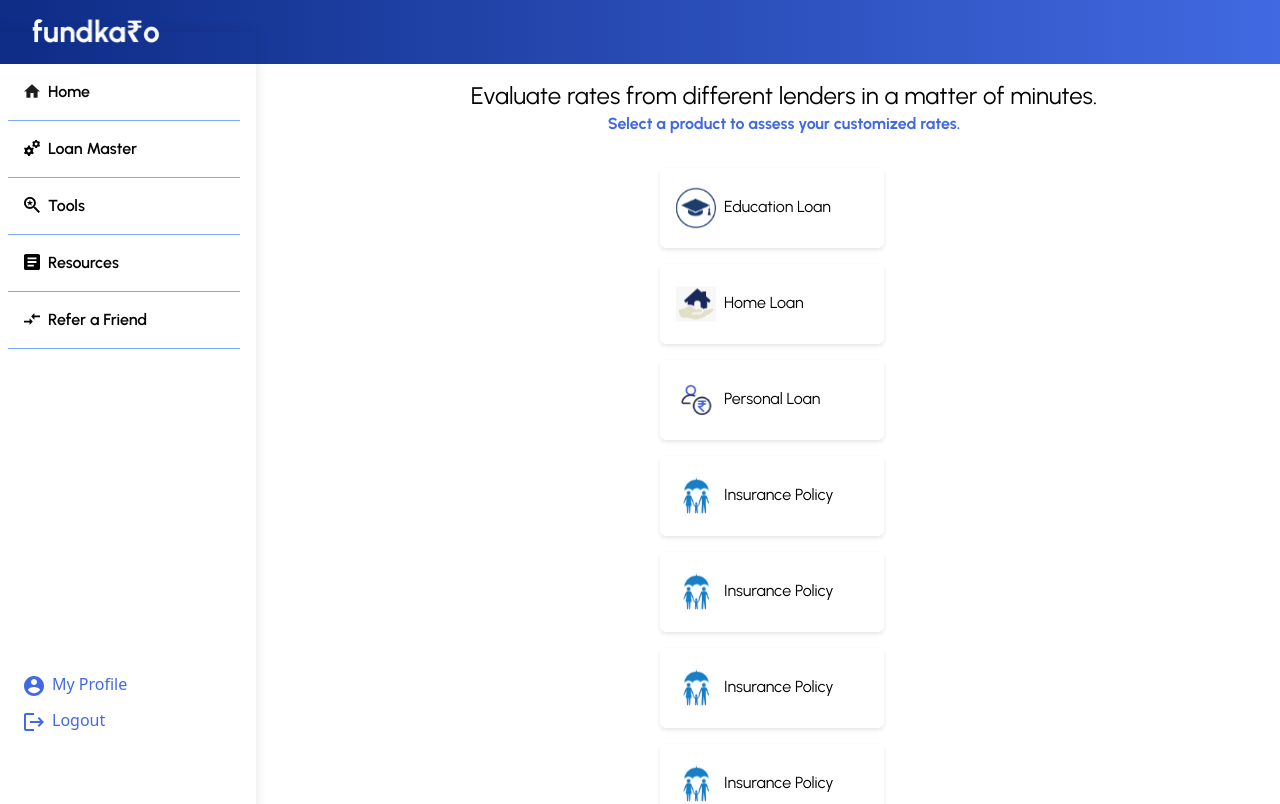
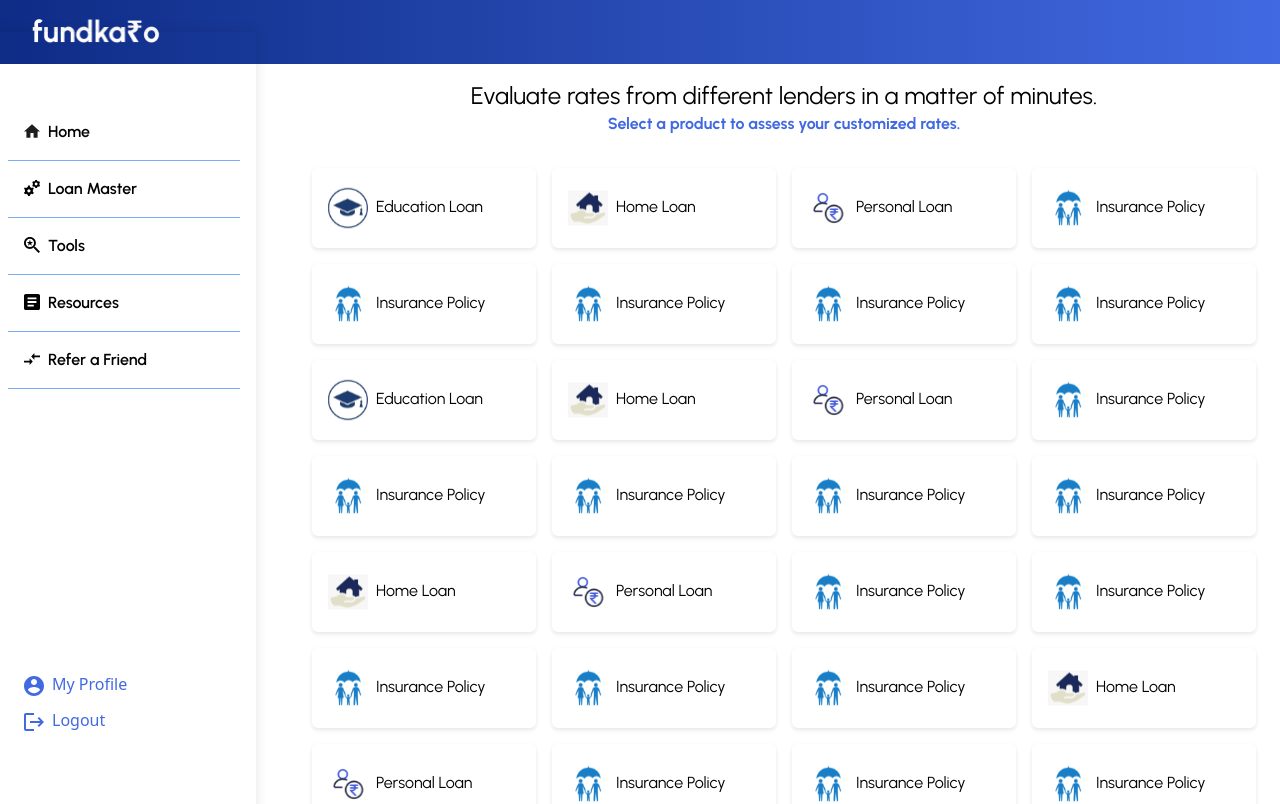
Before and after one commit to Vats-shivam/FundkaroAdmin, a React app: page /user/dashboard in a window 1280 px wide. Shown: the top 804 px of the page. Built offline with nearby package versions, Linux system fonts and the light colour scheme; the HTML template or start-up script is replaced by a standard one.

Commit message:
improve dashboard

```diff
--- a/src/components/DashboardHome.jsx
+++ b/src/components/DashboardHome.jsx
@@ -126,17 +126,17 @@ function DashboardHome() {
     function SelectCategory(e) {
         return;
     }
-
     return (
-    <div>
-        <div className='text-center text-2xl'>Evaluate rates from different lenders in a matter of minutes.</div>
-        <div className='text-center text-2l font-bold text-[#4169E1]'>Select a product to assess your customized rates.</div>
-        <div className='flex flex-col flex-wrap items-center justify-center content-center justify-items-center pt-8'>
+        <div>
+          <div className='text-center text-2xl'>Evaluate rates from different lenders in a matter of minutes.</div>
+          <div className='text-center text-2l font-bold text-[#4169E1]'>Select a product to assess your customized rates.</div>
+          <div className='flex flex-wrap justify-center pt-8'>
             {items.map((item) => {
-                return (<div onClick={SelectCategory} className='p-4 mb-4 -ml-6 rounded-md w-56 shadow-dashboardshadow cursor-pointer'><img src={item.img} className='h-12 w-12 pr-2 inline-block'></img>{item.label}</div>)
+                return (<div onClick={SelectCategory} className='p-4 mb-4 ml-2 mr-2 rounded-md w-56 shadow-dashboardshadow cursor-pointer'><img src={item.img} className='h-12 w-12 pr-2 inline-block'></img>{item.label}</div>)
             })}
+          </div>
         </div>
-    </div>)
+      )
 }
 
 export default DashboardHome;
--- a/src/components/SideDashboard.jsx
+++ b/src/components/SideDashboard.jsx
@@ -21,10 +21,15 @@ function SideDashboard() {
     }
 
     return (
-        <div className="flex flex-col fixed top-8 shadow-primaryShadow h-screen pt-8 w-64 pr-4 pl-2">
-            <div>
+        <div className="fixed top-8 shadow-primaryShadow h-screen pt-8 w-64 pr-4 pl-2">
+            <div className="mt-10">
                 {items.map((item) => {
-                    return <div className="text-left font-primaryFont p-4 font-semibold border-b border-[#7BADF9] hover:bg-[#E4EAFA]"><Link to={'/user/dashboard'+item.link}><img className="inline-block pr-2 h-6 w-6 -mt-1" src={item.img}></img>{item.label}</Link></div>
+                    return <div className="relative w-full text-left font-primaryFont p-4 font-semibold border-b border-[#7BADF9] hover:bg-[#E4EAFA]">
+                        <Link to={'/user/dashboard' + item.link}>
+                            <img className="inline-block pr-2 h-6 w-6 -mt-1" src={item.img}></img>
+                            {item.label}
+                        </Link>
+                    </div>
                 })}
             </div>
             <div className="fixed bottom-16">
```
